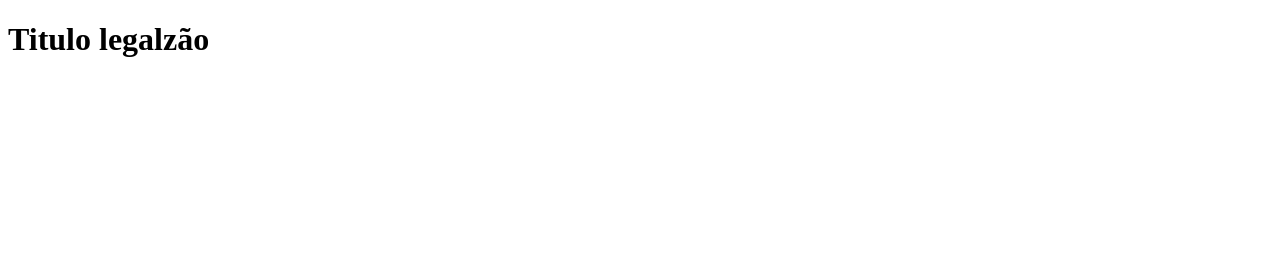
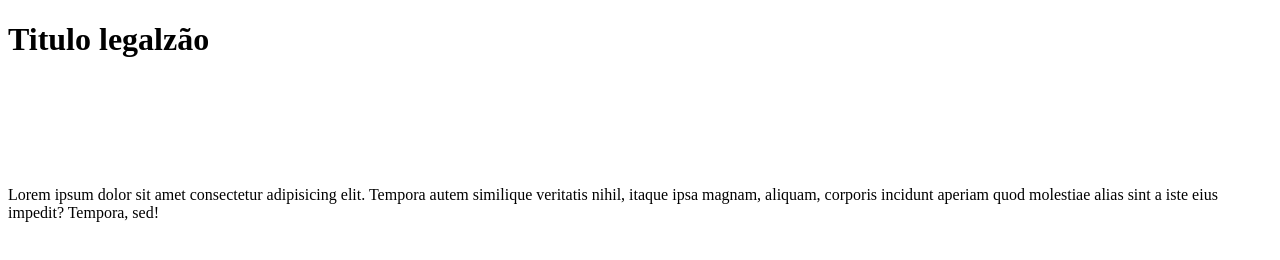
Before and after one commit to MatheusHaubert/Projeto-Integrador, a plain HTML site: page index.html in a window 1280 px wide. Drawn offline with Linux system fonts and the light colour scheme.

Commit message:
ediçao 1 teste

```diff
--- a/index.html
+++ b/index.html
@@ -6,6 +6,7 @@
     <title>teste</title>
 </head>
 <body>
-    <h1>Titulo legalzão</h1>
+    <h1>Titulo legalzão</h1> <br><br><br><br><br>
+    <p>Lorem ipsum dolor sit amet consectetur adipisicing elit. Tempora autem similique veritatis nihil, itaque ipsa magnam, aliquam, corporis incidunt aperiam quod molestiae alias sint a iste eius impedit? Tempora, sed!</p>
 </body>
 </html>
```
